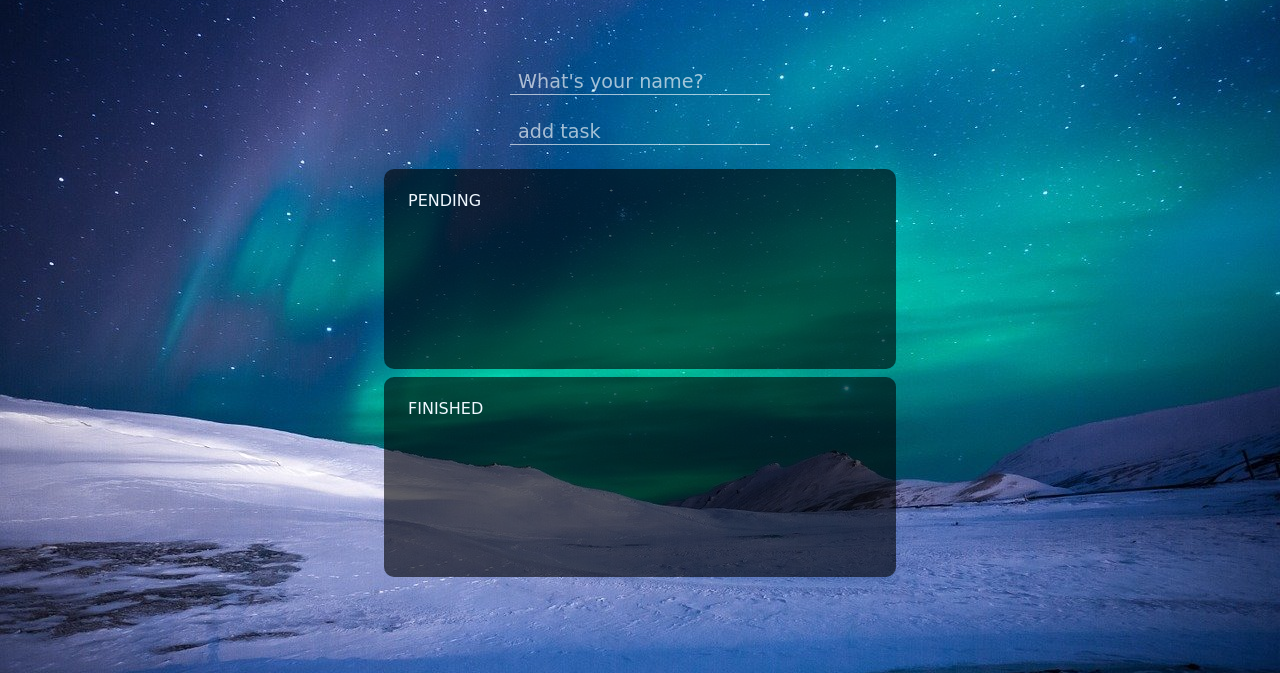
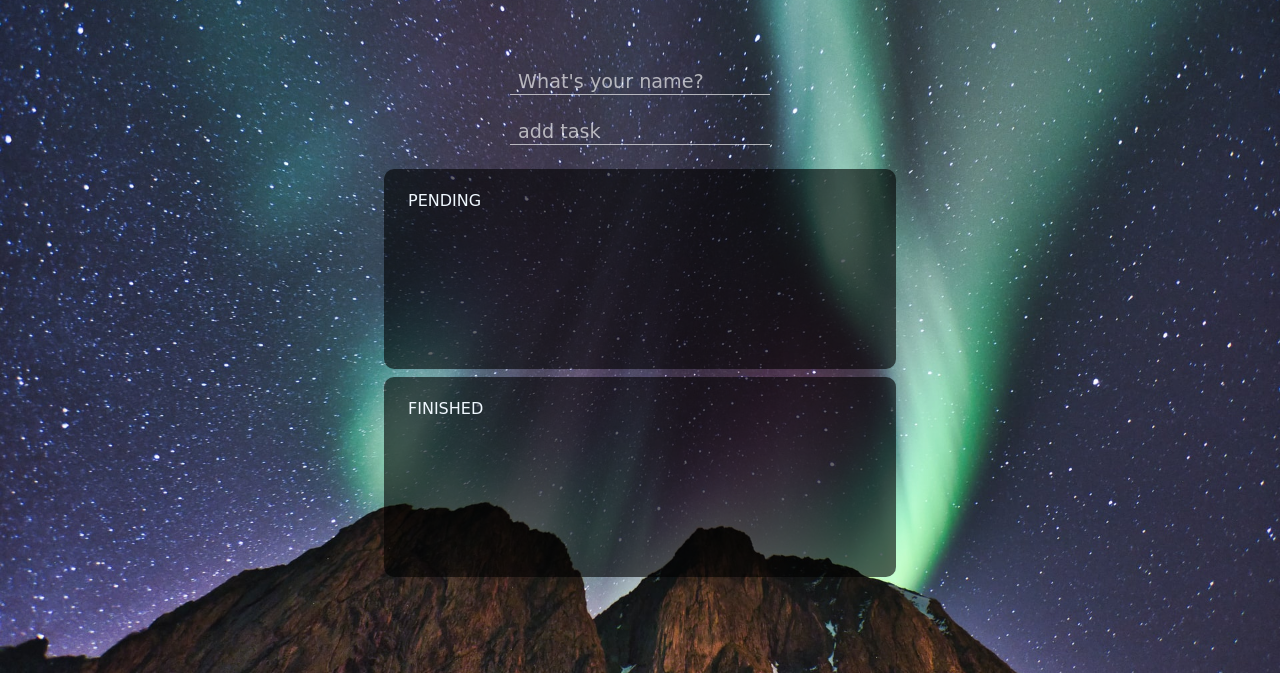
Before and after one commit to kimmsoll/to-do-list, a plain HTML site: page index.html in a window 1280 px wide. Shown: the part 127-800 px from the top of the page. Drawn offline with Linux system fonts and the light colour scheme; a web font is replaced by a local one.

Commit message:
change background

```diff
--- a/styles.css
+++ b/styles.css
@@ -14,7 +14,7 @@ body {
   flex-direction: column;
   justify-content: center;
   align-items: center;
-  background: url(/images/1.jpg);
+  background: url(aurora.jpg);
   background-size: cover;
   color: var(--gray);
 }
```
Also changed, not shown: aurora.jpg (added), images/1.jpg (deleted), images/2.jpg (deleted), images/3.jpg (deleted).
